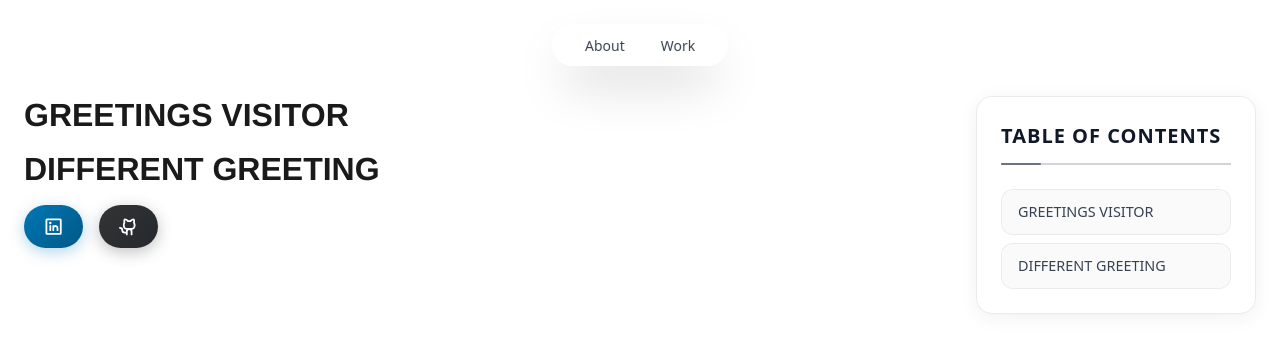
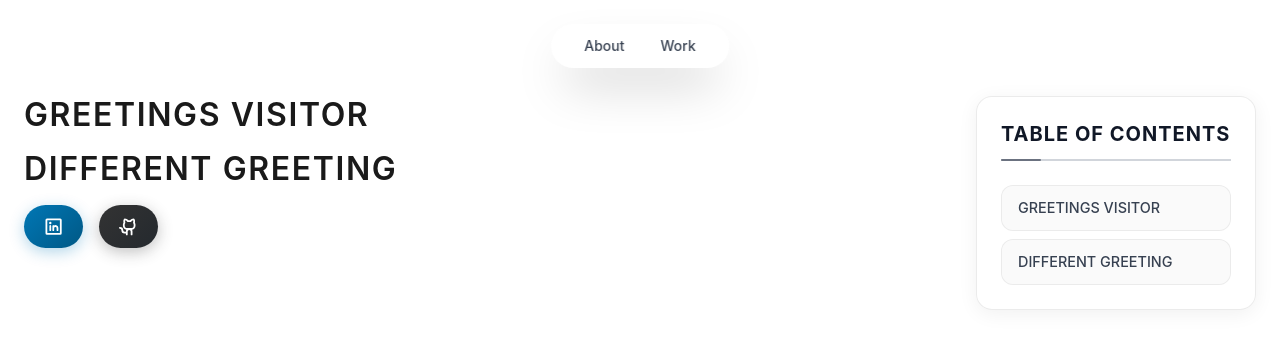
Before and after one commit to hieuristik/portfolio-site, a Next.js app: page / in a window 1280 px wide. Shown: the top 352 px of the page. Built offline with nearby package versions, Linux system fonts and the light colour scheme.

Commit message:
Styling changes to global text

```diff
--- a/src/app/globals.css
+++ b/src/app/globals.css
@@ -1,11 +1,37 @@
 @import "tailwindcss";
 
-/* Basic h1 template with Helvetica font */
+/* Basic h1 template with system fonts - excellent for ALL CAPS */
 h1 {
-  font-family: "Helvetica", "Arial", sans-serif;
+  font-family: -apple-system, BlinkMacSystemFont, "Segoe UI", Roboto, "Helvetica Neue", Arial, sans-serif;
   font-size: 2rem; /* 40px - good readable size */
   font-weight: 600;
   line-height: 1.2;
-  /* margin-bottom: 1rem; */
+  letter-spacing: 0.05em; /* Essential for ALL CAPS readability */
   color: #1a1a1a; /* Dark gray for good contrast */
 }
+
+/* Additional heading styles for consistency */
+h2 {
+  font-family: -apple-system, BlinkMacSystemFont, "Segoe UI", Roboto, "Helvetica Neue", Arial, sans-serif;
+  font-size: 1.5rem;
+  font-weight: 600;
+  line-height: 1.3;
+  letter-spacing: 0.03em;
+  color: #1a1a1a;
+}
+
+h3 {
+  font-family: -apple-system, BlinkMacSystemFont, "Segoe UI", Roboto, "Helvetica Neue", Arial, sans-serif;
+  font-size: 1.25rem;
+  font-weight: 500;
+  line-height: 1.4;
+  letter-spacing: 0.02em;
+  color: #1a1a1a;
+}
+
+/* Body text */
+body {
+  font-family: -apple-system, BlinkMacSystemFont, "Segoe UI", Roboto, "Helvetica Neue", Arial, sans-serif;
+  line-height: 1.6;
+  color: #374151;
+}
```
